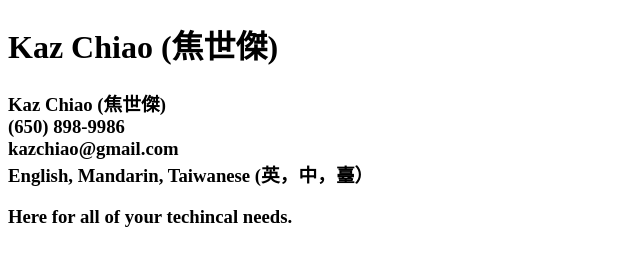
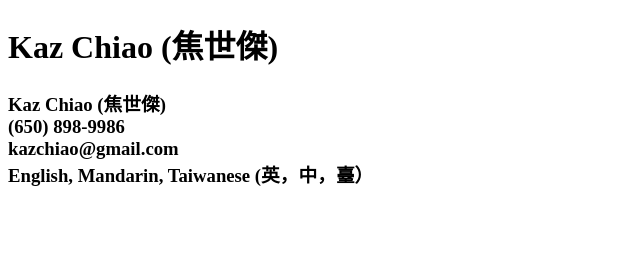
Before and after one commit to kazchiao/kazchiao.github.io, a plain HTML site: page index.html in a window 1280 px wide. Shown: the whole page, without its empty margins (0-640 px from the left). Drawn offline with Linux system fonts and the light colour scheme.

Commit message:
Update index.html

```diff
--- a/index.html
+++ b/index.html
@@ -9,6 +9,5 @@
 <body>
     <h1>Kaz Chiao (焦世傑)</h1>
     <h3>Kaz Chiao (焦世傑)<br>(650) 898-9986<br>kazchiao@gmail.com<br>English, Mandarin, Taiwanese (英，中，臺）</h3>
-    <h3>Here for all of your techincal needs.</h3>
 </body>
 </html>
```
